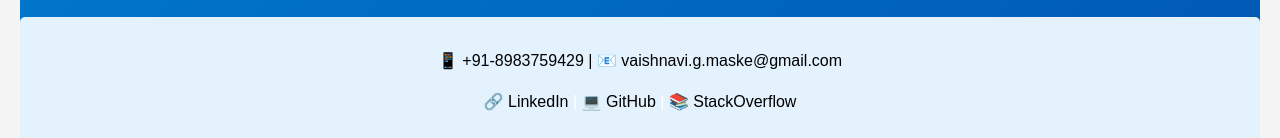
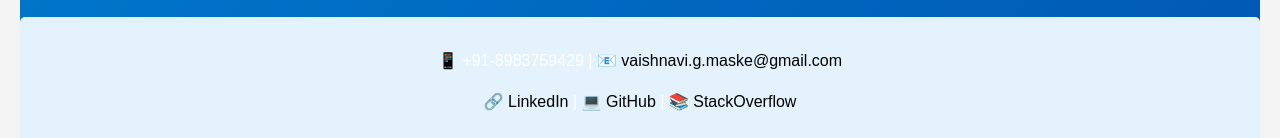
Before and after one commit to vaish8529/vaish8529.github.io, a plain HTML site: page index.html in a window 1280 px wide. Shown: the part 214-352 px from the top of the page. Drawn offline with Linux system fonts and the light colour scheme.

Commit message:
Update index.html

```diff
--- a/index.html
+++ b/index.html
@@ -95,7 +95,7 @@ a:hover {
   <h1>Vaishnavi Maske</h1>
   <p class="subtitle">React Native Developer | Nagpur, India | Ready to Relocate</p>
   <div class="contact-info">
-    <p class="mobtitle">📱 +91-8983759429 | 📧 <a href="mailto:vaishnavi.g.maske@gmail.com" style="color: black;">vaishnavi.g.maske@gmail.com</a></p>
+    <p >📱 +91-8983759429 | 📧 <a href="mailto:vaishnavi.g.maske@gmail.com" style="color: black;">vaishnavi.g.maske@gmail.com</a></p>
     <p>🔗 <a href="https://www.linkedin.com/in/vaishnavi-maske/" style="color: black;">LinkedIn</a> |
        💻 <a href="https://github.com/vaish8529" style="color: black;">GitHub</a> |
        📚 <a href="https://stackoverflow.com/users/19153194/vaishnavi-maske" style="color: black;">StackOverflow</a></p>
```
